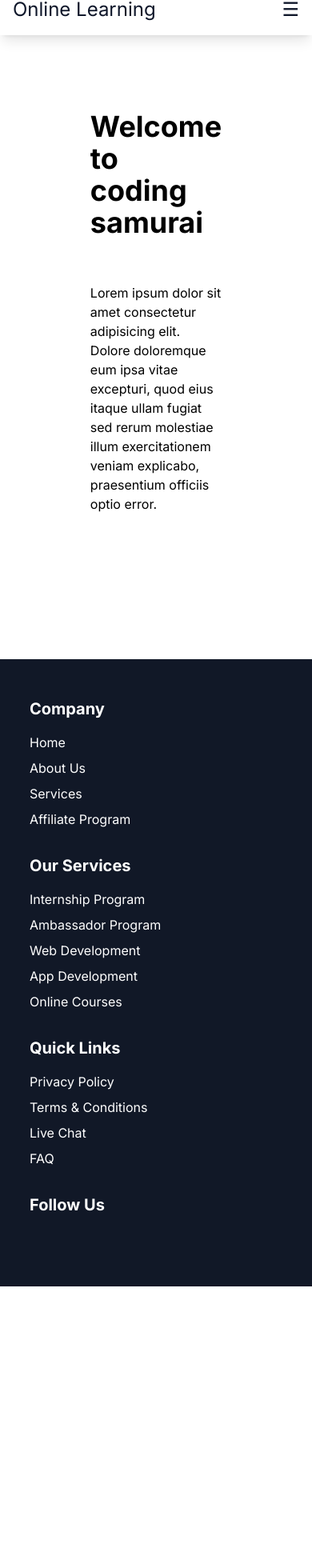
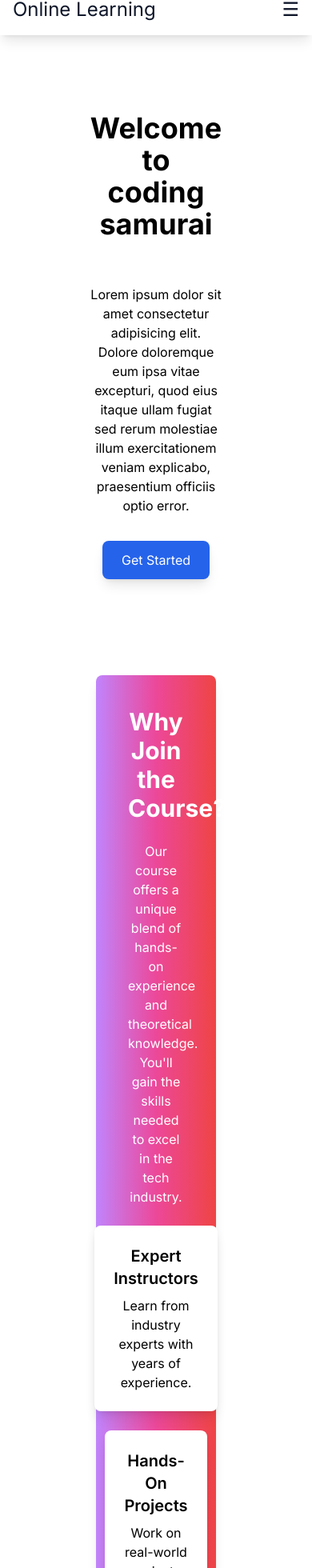
Before and after one commit to Ashmit-Ag/code_genz, a Next.js app: page / in a window 390 px wide. Shown: the part 20-1980 px from the top of the page at 80% size. Before the commit the page ends 1628 px from the top, so only its background shows below. Built offline with nearby package versions, Linux system fonts and the light colour scheme.

Commit message:
homebecomehero

```diff
--- a/components/hero.tsx
+++ b/components/hero.tsx
@@ -1,22 +1,61 @@
-import Image from "next/image"
-import favicon from '@/app/favicon.ico'
+import Image from "next/image";
+// import favicon from '@/app/girlabout.png';
+ // Add your curved image here
 
 const Hero = () => {
   return (
-    <section className="h-[100vh] flex items-center justify-center p-10 mx-20">
-        <div>
-            <h1 className="text-4xl font-bold sm:text-6xl md:text-7xl mb-14">Welcome to <br></br> coding samurai</h1>
-            <p className="text-balance">Lorem ipsum dolor sit amet consectetur adipisicing elit. Dolore doloremque eum ipsa vitae excepturi, quod eius itaque ullam fugiat sed rerum molestiae illum exercitationem veniam explicabo, praesentium officiis optio error.</p>
-            <button></button>
+    <section className="relative flex flex-col items-center justify-center p-10 mx-20 min-h-screen pt-40 pb-20">
+      <div className="flex flex-col md:flex-row items-center justify-between w-full">
+        <div className="text-center md:text-left">
+          <h1 className="text-4xl font-bold sm:text-6xl md:text-7xl mb-14">
+            Welcome to <br /> coding samurai
+          </h1>
+          <p className="text-balance mb-8">
+            Lorem ipsum dolor sit amet consectetur adipisicing elit. Dolore doloremque eum ipsa vitae excepturi, quod eius itaque ullam fugiat sed rerum molestiae illum exercitationem veniam explicabo, praesentium officiis optio error.
+          </p>
+          <button className="px-6 py-3 bg-blue-600 text-white rounded-lg shadow-lg hover:bg-blue-700 transition">
+            Get Started
+          </button>
         </div>
-        <div>
-            <Image src={favicon} alt="Image" className="hidden md:block" width={450} height={450}/>
+        <div className="mt-10 md:mt-0">
+          <Image src="/images/girlabout.png" alt="Favicon" className="hidden md:block" width={1050} height={750} />
         </div>
+      </div>
 
+      {/* Why Join Section */}
+      <div className="mt-20 w-full bg-gradient-to-r  from-purple-400 via-pink-500 to-red-500 p-10 rounded-lg text-center text-white shadow-lg z-0">
+        <h2 className="text-3xl font-bold mb-6">Why Join the Course?</h2>
+        <p className="mb-6">
+          Our course offers a unique blend of hands-on experience and theoretical knowledge. You'll gain the skills needed to excel in the tech industry.
+        </p>
+        <div className="flex flex-wrap justify-center gap-6">
+          <div className="bg-white text-black p-6 rounded-lg shadow-lg w-64">
+            <h3 className="text-xl font-semibold mb-2">Expert Instructors</h3>
+            <p>Learn from industry experts with years of experience.</p>
+          </div>
+          <div className="bg-white text-black p-6 rounded-lg shadow-lg w-64">
+            <h3 className="text-xl font-semibold mb-2">Hands-On Projects</h3>
+            <p>Work on real-world projects to build your portfolio.</p>
+          </div>
+          <div className="bg-white text-black p-6 rounded-lg shadow-lg w-64">
+            <h3 className="text-xl font-semibold mb-2">Career Support</h3>
+            <p>Get help with job placements and career advice.</p>
+          </div>
+        </div>
+      </div>
+
+      {/* Floating Designs */}
+      {/* <div className="absolute top-10 left-10 w-20 h-20 bg-yellow-400 rounded-full animate-float z-0" /> */}
+      {/* <div className="absolute bottom-10 right-10 w-20 h-20 bg-green-400 rounded-full animate-float z-0" /> */}
+
+      {/* Curved Image */}
+      <div className="absolute bottom-0 left-0 w-full overflow-hidden z-0">
+        <Image src="/images/laptop.png" alt="Curved Design" width={200} height={300} />
+      </div>
     </section>
+  );
+};
 
+export default Hero;
 
-  )
-}
-
-export default Hero
+// Add this to your CSS or Tailwind config
--- a/components/navbar.tsx
+++ b/components/navbar.tsx
@@ -11,7 +11,7 @@ const Navbar = () => {
   };
 
   return (
-    <nav className="bg-white  w-full fixed text-slate-900 p-4 flex justify-between items-center shadow-lg">
+    <nav className="bg-white  w-full fixed z-10 text-slate-900 p-4 flex justify-between items-center shadow-lg">
       <div className="text-2xl">
         <Link href="/">Online Learning</Link>
       </div>
--- a/tailwind.config.ts
+++ b/tailwind.config.ts
@@ -1,6 +1,7 @@
 import type { Config } from "tailwindcss";
 
 const config: Config = {
+
   content: [
     "./pages/**/*.{js,ts,jsx,tsx,mdx}",
     "./components/**/*.{js,ts,jsx,tsx,mdx}",
@@ -19,5 +20,7 @@ const config: Config = {
     },
   },
   plugins: [],
+
+
 };
 export default config;
```
Also changed, not shown: public/images/laptop.png (added).
